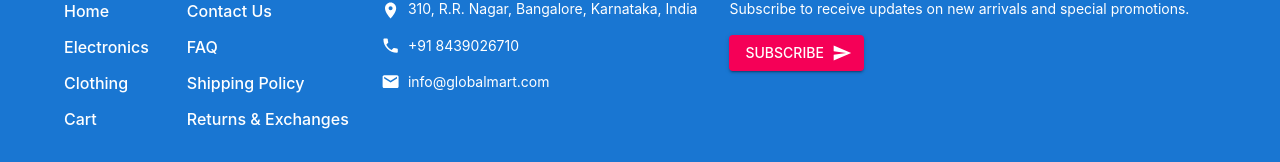
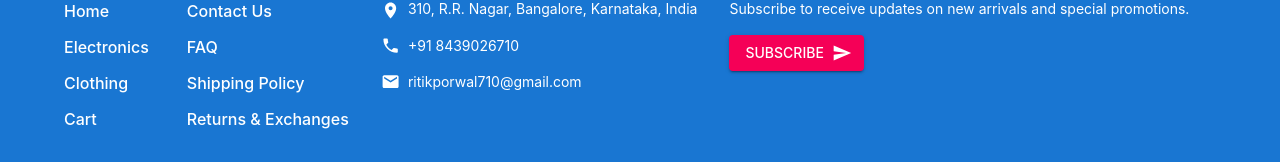
Before and after one commit to ritikporwal710/Walshop-client, a React (Vite) app: page / in a window 1280 px wide. Shown: the part 1817-1979 px from the top of the page. Built offline with nearby package versions, Linux system fonts and the light colour scheme; no server answers.

Commit message:
Update Footer.jsx

```diff
--- a/src/components/layout/Footer.jsx
+++ b/src/components/layout/Footer.jsx
@@ -212,7 +212,7 @@
                 sx={{ mb: 2, display: "flex", alignItems: "center" }}
               >
                 <EmailIcon sx={{ mr: 1, fontSize: "1.2rem" }} />
-                <Typography variant="body2">info@globalmart.com</Typography>
+                <Typography variant="body2">ritikporwal710@gmail.com</Typography>
               </Box>
             </Box>
           </Grid>
```
